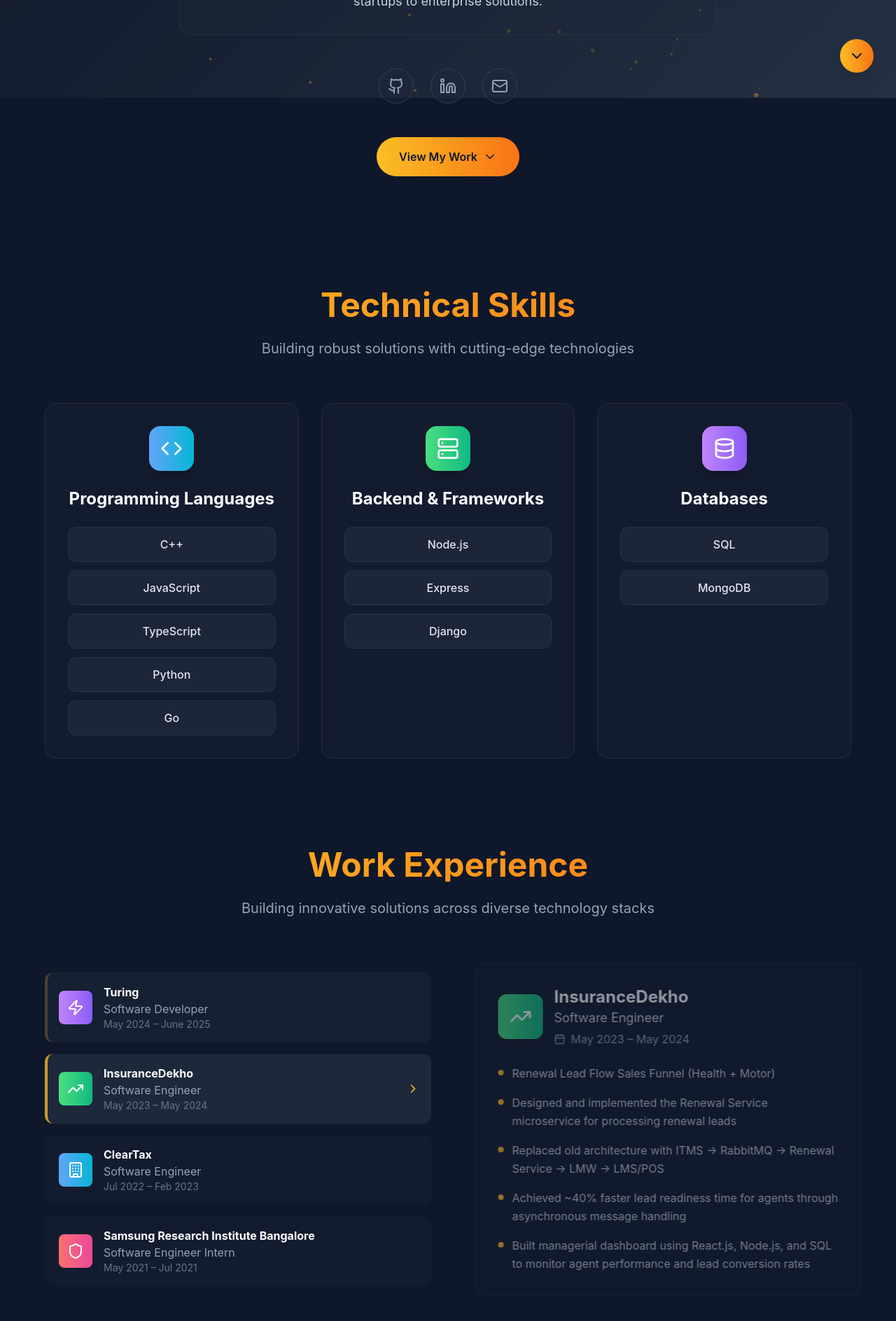
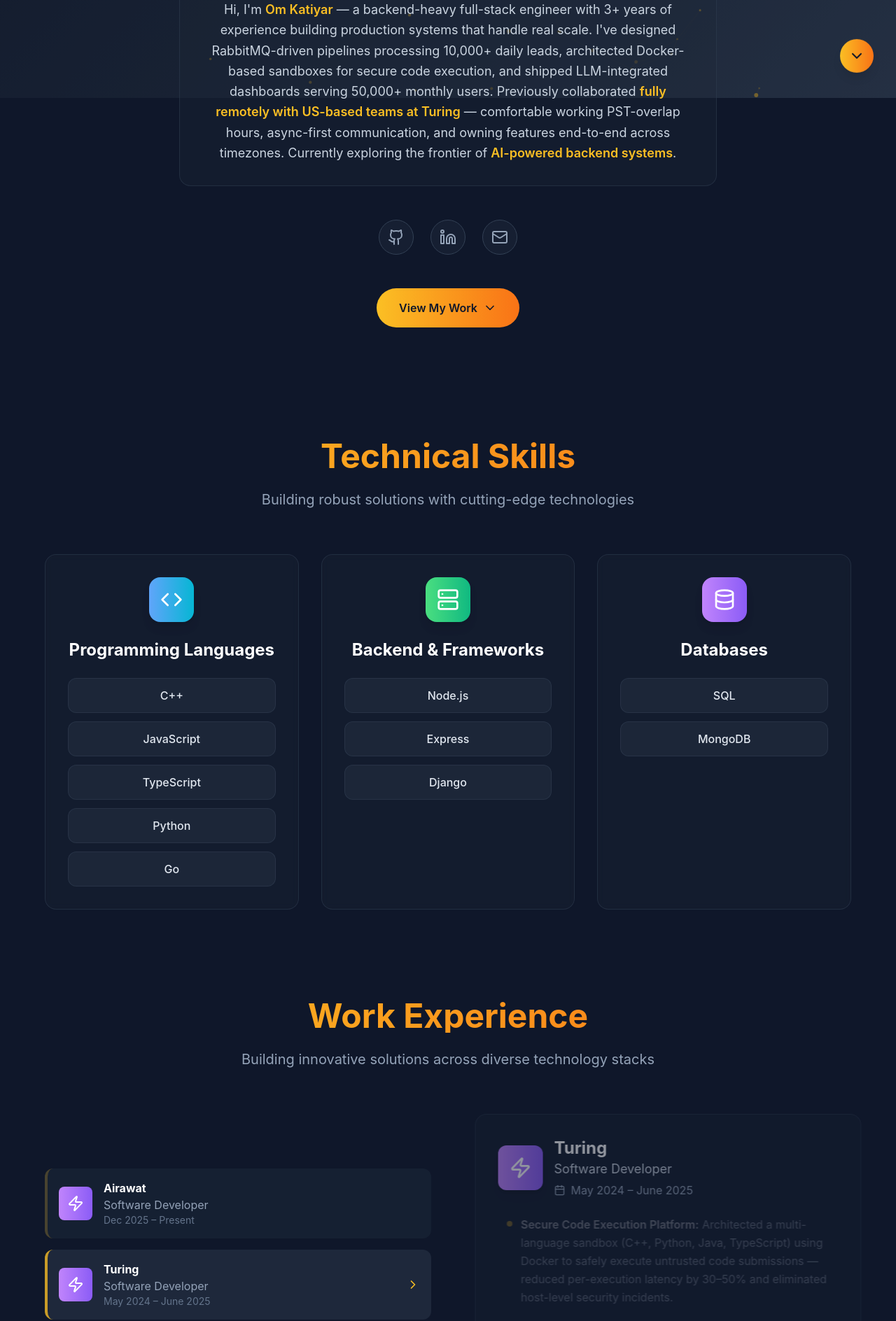
Before and after one commit to omkatiyar/omkatiyar_portfolio, a React (Create React App) app in the folder frontend/: page / in a window 1280 px wide. Shown: the part 660-2548 px from the top of the page at 70% size. Built offline with nearby package versions, Linux system fonts and the light colour scheme.

Commit message:
Updated Portfolio for remote role

```diff
--- a/frontend/src/Components/portfolio/ExperienceSection.jsx
+++ b/frontend/src/Components/portfolio/ExperienceSection.jsx
@@ -2,19 +2,29 @@
 import { Building, Calendar, ChevronRight, Zap, TrendingUp, Shield } from 'lucide-react';
 
 const experiences = [
+  {
+    company: 'Airawat',
+    role: 'Software Developer',
+    period: 'Dec 2025 – Present',
+    icon: Zap,
+    color: 'from-purple-400 to-violet-500',
+    highlights: [
+      { title: 'AI Grievance Dashboard (Madhya Pradesh):', description: ' Shipped an LLM-integrated dashboard (OpenAI APIs) — automated 8-category classification, AI-generated summaries, and natural-language querying, cutting manual review time by ~60% for state administrators handling 50,000+ complaints/month.' },
+      { title: 'Agentic WhatsApp Chatbot (DJB):', description: ' Built an intent-aware chatbot using LLM-based classification over free-form Hinglish messages, webhook integration, and Redis session tracking — enabled 24/7 automated grievance intake and eliminated manual call-center triage for 10K+ citizens.' },
+      { title: 'Production Deployment:', description: ' Independently owned end-to-end deployment — FastAPI + Uvicorn backend, PM2-managed React frontend on bare-metal Linux — authored deployment runbooks and managed zero-downtime releases serving live government users.' }
+    ]
+  },
   {
     company: 'Turing',
     role: 'Software Developer',
     period: 'May 2024 – June 2025',
     icon: Zap,
     color: 'from-purple-400 to-violet-500',
-
     highlights: [
-      'Worked on building a robust evaluation pipeline to train AI models using reinforcement learning',
-      'Created and containerized multi-language code execution environments using Docker for languages like C++, Python, and JavaScript, and developed microservice using Node.js.',
-      'Evaluated two AI-generated responses, analyzing their strengths, weaknesses, and correctness in terms of logic, readability, and edge-case handling.',
-      'Assessed and rated four AI-generated responses, detailing pros and cons for each and writing rubrics and reference solutions to guide the model toward generating higher-quality, correct code.',
-      'Executed and tested AI-generated code against custom-built unit tests, identified logic or syntax failures, and produced corrected implementations ensuring all tests passed successfully.'
+      { title: 'Secure Code Execution Platform:', description: ' Architected a multi-language sandbox (C++, Python, Java, TypeScript) using Docker to safely execute untrusted code submissions — reduced per-execution latency by 30–50% and eliminated host-level security incidents.' },
+      { title: 'Evaluation Pipeline:', description: ' Built Node.js services that orchestrated code-run workflows, normalized heterogeneous logs, and surfaced structured diffs — shortened benchmarking cycle time by ~40% across engineering teams.' },
+      { title: 'Result Aggregation Service:', description: ' Designed an async collection layer (Node.js + Redis) that ingested sandbox outputs from distributed workers, handled out-of-order arrivals and partial failures gracefully, and pushed batched evaluation reports via webhooks — cut reporting lag from minutes to under 10s.' },
+      { title: 'Remote-First Collaboration:', description: ' Worked fully remotely with US-based engineering and product teams — authored design briefs in Notion, conducted async code reviews across timezones, and independently owned features from spec through production deploy.' }
     ]
   },
   {
@@ -24,25 +34,22 @@
     icon: TrendingUp,
     color: 'from-green-400 to-emerald-500',
     highlights: [
-      'Renewal Lead Flow Sales Funnel (Health + Motor)',
-      'Designed and implemented the Renewal Service microservice for processing renewal leads',
-      'Replaced old architecture with ITMS → RabbitMQ → Renewal Service → LMW → LMS/POS',
-      'Achieved ~40% faster lead readiness time for agents through asynchronous message handling',
-      'Built managerial dashboard using React.js, Node.js, and SQL to monitor agent performance and lead conversion rates'
+      { title: 'Renewal Pipeline Redesign:', description: ' Designed and built a unified Renewal Service that consolidated scattered renewal logic previously split across 4 loosely coupled microservices — Storage, Renewal, Middleware, and Lead Management - into a single RabbitMQ-driven pipeline for health and motor insurance. Adopted a single-consumer design to preserve strict event ordering and respect insurer-side rate limits, improving lead throughput by 30–40% across 10,000+ daily leads without overwhelming downstream insurer APIs.' },
+      { title: 'Reliability Engineering:', description: ' Implemented event-ordering guarantees with dead-letter queues and configurable retry backoffs — maintained 99.5%+ message delivery reliability across peak renewal windows.' },
+      { title: 'Operational Dashboards:', description: ' Built real-time views of agent KPIs, queue backlogs, and failure hotspots — eliminated 25% of manual reporting overhead and enabled proactive resolution before SLA breaches.' },
+      { title: 'Insurer Integration Layer:', description: ' Built adapter modules with schema-normalization contracts and test suites per insurer - reduced new insurer onboarding from weeks to 2–3 days.' }
     ]
   },
   {
     company: 'ClearTax',
     role: 'Software Engineer',
-    period: 'Jul 2022 – Feb 2023',
+    period: 'Jul 2022 – Dec 2022',
     icon: Building,
     color: 'from-blue-400 to-cyan-500',
     highlights: [
-      'Developed REST APIs in Node.js for survey and invoice processing',
-      'Reduced API response time by 20% through optimization',
-      'Built Bulk User Creation API for invoice discounting, cutting onboarding time by 30%',
-      'Optimized SQL queries and backend logic, reducing banking integration response times by 90%',
-      'Ensured fault tolerance by simulating faulty inputs and concurrency edge cases'
+      { title: 'Async Onboarding Execution:', description: ' Redesigned a blocking onboarding flow using background job handlers to decouple heavy tasks from API requests — enabled non-blocking parallel workflows and eliminated processing bottlenecks under concurrent load.' },
+      { title: 'Fault-Tolerant Onboarding:', description: ' Enforced idempotent execution with validation checkpoints and dedupe logic — eliminated duplicate records and ensured consistent state transitions across repeated attempts.' },
+      { title: 'Faster Customer Activation:', description: ' Streamlined onboarding steps and stabilized workflow state propagation, reducing onboarding turnaround time by 30% and improving enterprise activation SLAs.' }
     ]
   },
   {
@@ -52,10 +59,8 @@
     icon: Shield,
     color: 'from-red-400 to-pink-500',
     highlights: [
-      'Developed deep learning pipeline for extreme low-light image enhancement using TensorFlow',
-      'Trained UNet-based CNN on the SID dataset, improving image brightness and noise reduction',
-      'Strengthened skills in Python scripting, data preprocessing, and GPU-based computation',
-      'Worked on ML-heavy project focusing on computer vision and image processing'
+      { title: 'Low-Light Enhancement Pipeline:', description: ' Built an end-to-end image enhancement pipeline in TensorFlow based on the See in the Dark (SID) paper — replaced the traditional ISP stack with an end-to-end UNet trained from scratch on the SID dataset to directly map raw dark sensor inputs to clean, well-exposed RGB outputs.' },
+      { title: 'Raw Image Preprocessing:', description: ' Built a preprocessing pipeline for raw sensor data — applying noise removal, brightness amplification, and normalization before model ingestion, ensuring the training distribution accurately reflected real-world low-light capture conditions and improving PSNR across varying darkness levels.' }
     ]
   }
 ];
@@ -97,11 +102,10 @@
               <div
                 key={exp.company}
                 onClick={() => setCurrentIndex(index)}
-                className={`p-4 rounded-xl cursor-pointer transition-all duration-300 ${
-                  index === currentIndex
-                    ? 'bg-slate-700/50 border-l-4 border-amber-400'
-                    : 'bg-slate-800/30 hover:bg-slate-700/30 border-l-4 border-transparent hover:border-slate-600'
-                }`}
+                className={`p-4 rounded-xl cursor-pointer transition-all duration-300 ${index === currentIndex
+                  ? 'bg-slate-700/50 border-l-4 border-amber-400'
+                  : 'bg-slate-800/30 hover:bg-slate-700/30 border-l-4 border-transparent hover:border-slate-600'
+                  }`}
               >
                 <div className="flex items-center space-x-4">
                   <div className={`w-12 h-12 rounded-lg bg-gradient-to-r ${exp.color} flex items-center justify-center`}>
@@ -141,13 +145,21 @@
                 {currentExperience.highlights.map((highlight, index) => (
                   <div
                     key={index}
-                    className="flex items-start space-x-3 animate-slideInFromRight"
+                    className="flex items-start space-x-3"
                     style={{
-                      animationDelay: `${index * 0.1}s`
+                      animationDelay: `${index * 0.1}s`,
+                      animation: isAnimating ? 'none' : 'slideInFromRight 0.6s ease-out forwards'
                     }}
                   >
                     <div className="w-2 h-2 bg-amber-400 rounded-full mt-2 flex-shrink-0" />
-                    <p className="text-slate-300 leading-relaxed">{highlight}</p>
+                    <p className="text-slate-300 leading-relaxed">
+                      {typeof highlight === 'string' ? highlight : (
+                        <>
+                          <span className="font-semibold text-white">{highlight.title}</span>
+                          {highlight.description}
+                        </>
+                      )}
+                    </p>
                   </div>
                 ))}
               </div>
@@ -161,13 +173,25 @@
             <button
               key={index}
               onClick={() => setCurrentIndex(index)}
-              className={`w-3 h-3 rounded-full transition-all duration-300 ${
-                index === currentIndex ? 'bg-amber-400 scale-125' : 'bg-slate-600 hover:bg-slate-500'
-              }`}
+              className={`w-3 h-3 rounded-full transition-all duration-300 ${index === currentIndex ? 'bg-amber-400 scale-125' : 'bg-slate-600 hover:bg-slate-500'
+                }`}
             />
           ))}
         </div>
       </div>
+
+      <style jsx>{`
+        @keyframes slideInFromRight {
+          from {
+            opacity: 0;
+            transform: translateX(20px);
+          }
+          to {
+            opacity: 1;
+            transform: translateX(0);
+          }
+        }
+      `}</style>
     </div>
   );
 }
--- a/frontend/src/Components/portfolio/HeroSection.jsx
+++ b/frontend/src/Components/portfolio/HeroSection.jsx
@@ -1,5 +1,5 @@
 import React from 'react';
-import { ChevronDown, Github, Linkedin, Mail } from 'lucide-react';
+import { ChevronDown, Github, Linkedin, Mail, Globe } from 'lucide-react';
 
 export default function HeroSection({ onScrollToNext }) {
   return (
@@ -11,21 +11,30 @@
           </div>
 
           <h1 className="text-5xl md:text-7xl font-bold mb-6 bg-gradient-to-r from-white via-slate-200 to-slate-400 bg-clip-text text-transparent leading-tight animate-fadeIn">
-            Software Developer
+            Backend / Full-Stack Engineer
           </h1>
 
-          <p className="text-xl md:text-2xl text-slate-300 mb-8 leading-relaxed animate-fadeIn" style={{animationDelay: '0.2s'}}>
-            Crafting elegant solutions with modern technologies.<br/>
-            Specializing in AI, Backend Systems & Performance Optimization.
+          <p className="text-xl md:text-2xl text-slate-300 mb-4 leading-relaxed animate-fadeIn" style={{ animationDelay: '0.2s' }}>
+            3+ years shipping production backend systems.<br />
+            Specializing in distributed architectures, AI-integrated services & performance at scale.
           </p>
 
+          {/* Remote Availability Badge */}
+          <div className="flex justify-center mb-8 animate-fadeIn" style={{ animationDelay: '0.3s' }}>
+            <div className="inline-flex items-center space-x-2 px-4 py-2 bg-emerald-500/10 border border-emerald-500/30 rounded-full">
+              <div className="w-2 h-2 bg-emerald-400 rounded-full animate-pulse" />
+              <span className="text-emerald-400 text-sm font-medium">Open to Remote — Any Timezone</span>
+              <Globe className="w-4 h-4 text-emerald-400" />
+            </div>
+          </div>
+
           {/* About Me Section */}
-          <div className="max-w-3xl mx-auto mb-12 p-8 bg-slate-800/30 backdrop-blur-sm rounded-2xl border border-slate-700/50 animate-fadeInUp" style={{animationDelay: '0.4s'}}>
+          <div className="max-w-3xl mx-auto mb-12 p-8 bg-slate-800/30 backdrop-blur-sm rounded-2xl border border-slate-700/50 animate-fadeInUp" style={{ animationDelay: '0.4s' }}>
             <h2 className="text-2xl md:text-3xl font-bold mb-4 bg-gradient-to-r from-amber-400 to-orange-500 bg-clip-text text-transparent">
               About Me
             </h2>
             <p className="text-lg text-slate-300 leading-relaxed">
-              Hi, this is <span className="text-amber-400 font-semibold">Om Katiyar</span>, a passionate Full Stack Developer who specializes in creating elegant, efficient, and scalable applications. I have extensive experience in C++, JavaScript, TypeScript, Python, Go, SQL, MongoDB, Express.js, React, Django and Node.js. I am also currently unveiling the mysteries of <span className="text-amber-400 font-semibold">Gen AI Development</span>. My journey has taken me through diverse projects, from MVP startups to enterprise solutions.
+              Hi, I'm <span className="text-amber-400 font-semibold">Om Katiyar</span> — a backend-heavy full-stack engineer with 3+ years of experience building production systems that handle real scale. I've designed RabbitMQ-driven pipelines processing 10,000+ daily leads, architected Docker-based sandboxes for secure code execution, and shipped LLM-integrated dashboards serving 50,000+ monthly users. Previously collaborated <span className="text-amber-400 font-semibold">fully remotely with US-based teams at Turing</span> — comfortable working PST-overlap hours, async-first communication, and owning features end-to-end across timezones. Currently exploring the frontier of <span className="text-amber-400 font-semibold">AI-powered backend systems</span>.
             </p>
           </div>
 
@@ -42,7 +51,7 @@
                 rel="noopener noreferrer"
                 className="p-3 bg-slate-800/50 backdrop-blur-sm rounded-full border border-slate-700 hover:border-amber-400 hover:bg-amber-400/10 transition-all duration-300 group hover:scale-110"
                 aria-label={label}
-                style={{animationDelay: `${0.6 + index * 0.1}s`}}
+                style={{ animationDelay: `${0.6 + index * 0.1}s` }}
               >
                 <Icon className="w-6 h-6 text-slate-400 group-hover:text-amber-400 transition-colors duration-300" />
               </a>
@@ -52,7 +61,7 @@
           <button
             onClick={onScrollToNext}
             className="inline-flex items-center px-8 py-4 bg-gradient-to-r from-amber-400 to-orange-500 text-slate-900 font-semibold rounded-full hover:shadow-xl hover:scale-105 transition-all duration-300 animate-fadeInUp"
-            style={{animationDelay: '1s'}}
+            style={{ animationDelay: '1s' }}
           >
             View My Work
             <ChevronDown className="ml-2 w-5 h-5" />
--- a/frontend/src/Components/portfolio/ProjectSection.jsx
+++ b/frontend/src/Components/portfolio/ProjectSection.jsx
@@ -3,57 +3,56 @@
 
 const projects = [
   {
-    title: 'Snake Ladder Game',
-    description: 'Classic Snake and Ladder board game implementation with modern C++ features and object-oriented design.',
-    icon: Gamepad2,
-    color: 'from-red-400 to-pink-500',
-    technologies: ['C++', 'OOPS', 'Game Development'],
+    title: 'Job Queue Visualizer',
+    description: 'Real-time visualization of distributed job processing with retry logic, dead-letter routing, and backpressure monitoring.',
+    icon: BarChart3,
+    color: 'from-green-400 to-emerald-500',
+    technologies: ['Node.js', 'Redis', 'BullMQ', 'WebSockets', 'React'],
     features: [
-      'Complete game logic implementation',
-      'Object-oriented design patterns',
-      'Interactive gameplay mechanics',
-      'Modern C++ best practices'
+      'Push jobs via REST API, watch them process in real-time',
+      'Visual dead-letter queue with retry/discard controls',
+      'Configurable concurrency, backoff, and rate limiting',
+      'Live dashboard with queue depth, throughput, and failure rate metrics'
     ]
   },
   {
-    title: 'Cashflow Modelling - Variable Annuity',
-    description: 'Mathematical modeling system for variable annuity cashflow analysis with comprehensive parameter calculations.',
-    period: 'March 2023 - Jun 2023 | Aagam Capital',
-    icon: BarChart3,
-    color: 'from-green-400 to-emerald-500',
-    technologies: ['C++', 'OOPS', 'Excel', 'Mathematical Modeling'],
+    title: 'Webhook Relay Service',
+    description: 'Self-hosted webhook inspection and replay tool with rate limiting, filtering, and delivery guarantees.',
+    icon: Code,
+    color: 'from-purple-400 to-violet-500',
+    technologies: ['FastAPI', 'PostgreSQL', 'Redis', 'Docker'],
     features: [
-      'Implemented variable annuity cashflow model',
-      'Calculated approximately 40 parameters with cyclic relationships',
-      'Excel integration for result storage and analysis',
-      'Validation against original results with matching characteristics'
+      'Receive, store, and inspect incoming webhooks in real-time',
+      'Replay failed deliveries with exponential backoff',
+      'Per-endpoint rate limiting and authentication',
+      'Filterable event log with full request/response capture'
     ]
   },
   {
-    title: 'Algo Trading using Greek Analysis',
-    description: 'Sophisticated trading strategy using Black-Scholes model and Greek analysis for options trading.',
-    period: 'Aug 2024 - Sep 2024 | Freelance',
+    title: 'Nifty Options Greeks Engine',
+    description: 'Algorithmic trading engine using Black-Scholes model and Greek analysis for options signal generation on NSE.',
+    period: 'Aug 2024 - Sep 2024',
     icon: TrendingUp,
     color: 'from-blue-400 to-cyan-500',
     technologies: ['Rust', 'Python', 'NSE API', 'Black-Scholes Model'],
     features: [
-      'Option chain data extraction using NSE API',
-      'Black-Scholes model implementation for Greeks calculation',
-      'Mathematical functions for buy/sell signal generation',
-      'Backtesting: 62% win rate, 36% max drawdown, 70% yearly ROI'
+      'Real-time option chain extraction via NSE API',
+      'Black-Scholes Greeks calculation (Delta, Gamma, Theta, Vega)',
+      'Signal generation engine with buy/sell thresholds',
+      'Backtested: 62% win rate, 70% yearly ROI, 36% max drawdown'
     ]
   },
   {
-    title: 'EMA Trading Strategy',
-    description: 'Simple yet effective trading strategy using Exponential Moving Averages (9, 20, and 50 EMA) for market analysis.',
-    icon: Code,
-    color: 'from-purple-400 to-violet-500',
-    technologies: ['Python', 'Technical Analysis', 'EMA', 'Trading Algorithms'],
+    title: 'C++ System Design Patterns',
+    description: 'Production-grade implementations of design patterns applied to real-world systems — Uber, Amazon, Zomato, and more.',
+    icon: Gamepad2,
+    color: 'from-red-400 to-pink-500',
+    technologies: ['C++', 'OOP', 'Strategy', 'Factory', 'Observer'],
     features: [
-      'Multi-timeframe EMA analysis',
-      'Signal generation based on EMA crossovers',
-      'Automated trading strategy implementation',
-      'Performance optimization and backtesting'
+      'Strategy Pattern: Uber dynamic pricing, Amazon tax calculation',
+      'Factory Pattern: Loan processing, cloud storage provisioning',
+      'Observer Pattern: YouTube channel notifications, alert systems',
+      'Multiple other design patterns practiced along with these (See GitHub for more)'
     ]
   }
 ];
@@ -95,11 +94,10 @@
               <div
                 key={project.title}
                 onClick={() => setCurrentIndex(index)}
-                className={`p-4 rounded-xl cursor-pointer transition-all duration-300 ${
-                  index === currentIndex
+                className={`p-4 rounded-xl cursor-pointer transition-all duration-300 ${index === currentIndex
                     ? 'bg-slate-700/50 border border-amber-400/50 shadow-lg'
                     : 'bg-slate-800/30 hover:bg-slate-700/30 border border-slate-700/30 hover:border-slate-600'
-                }`}
+                  }`}
               >
                 <div className="flex items-center space-x-4">
                   <div className={`w-12 h-12 rounded-lg bg-gradient-to-r ${project.color} flex items-center justify-center flex-shrink-0`}>
@@ -176,11 +174,7 @@
               </div>
 
               {/* Project Info */}
-              <div className="bg-slate-700/30 rounded-lg p-4 border border-slate-600/30">
-                <p className="text-slate-300 text-sm">
-                  📧 For project details and source code access, please contact via the form below.
-                </p>
-              </div>
+
             </div>
           </div>
         </div>
@@ -191,9 +185,8 @@
             <button
               key={index}
               onClick={() => setCurrentIndex(index)}
-              className={`w-3 h-3 rounded-full transition-all duration-300 ${
-                index === currentIndex ? 'bg-amber-400 scale-125' : 'bg-slate-600 hover:bg-slate-500'
-              }`}
+              className={`w-3 h-3 rounded-full transition-all duration-300 ${index === currentIndex ? 'bg-amber-400 scale-125' : 'bg-slate-600 hover:bg-slate-500'
+                }`}
             />
           ))}
         </div>
```
Also changed, not shown: 14 other files (tests, documents, lock files or other folders).
